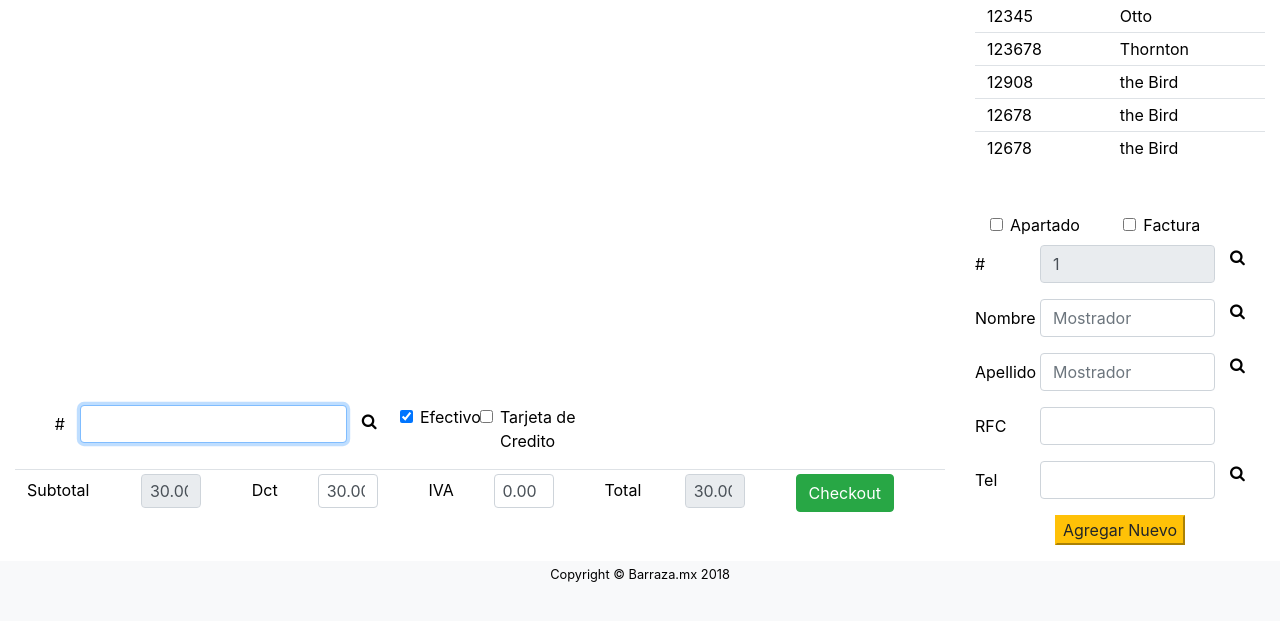
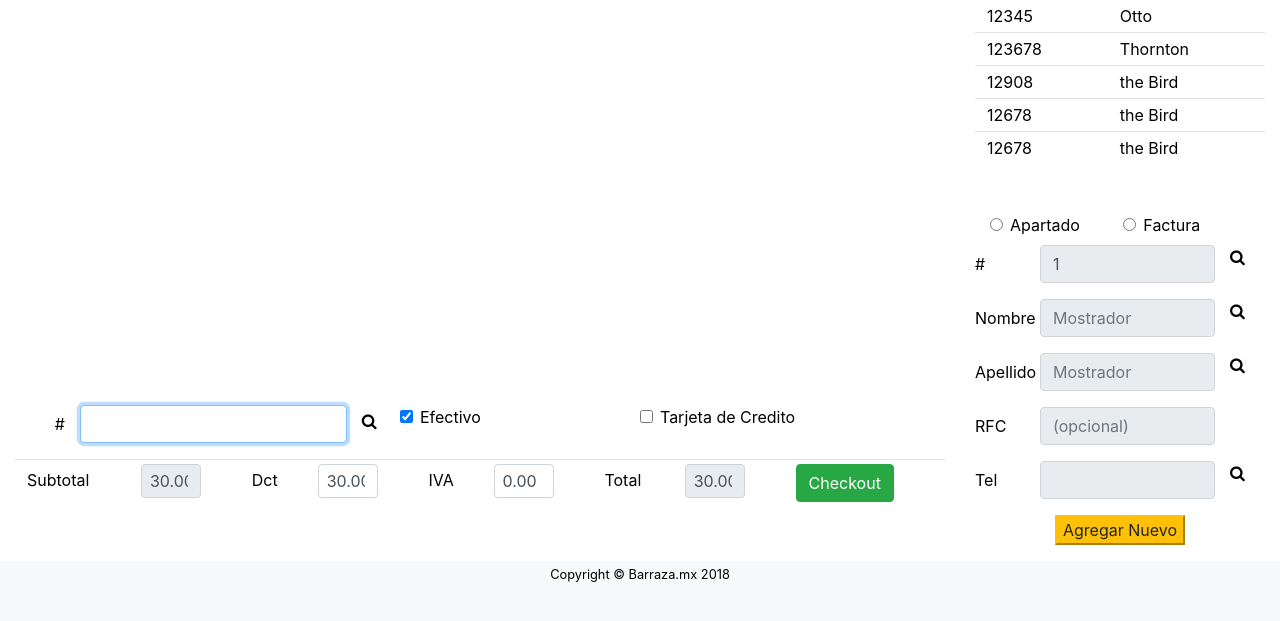
Before and after one commit to sergiobarraza/PDVJoyeria, a PHP site: page /pdv2.php in a window 1280 px wide. Shown: the part 99-720 px from the top of the page. Run offline with PHP 8.4, Linux system fonts and the light colour scheme; data that the repository does not hold is empty; a stand-in replaces the project's code that opens the database connection.

Commit message:
Arreglos pequenos a pdv2

```diff
--- a/pdv2.php
+++ b/pdv2.php
@@ -103,13 +103,13 @@
                   </div>
                   </div>
               </div>
-              <div class="form-check col-sm-1">
+              <div class="form-check col-sm-3">
               <input class="form-check-input" type="checkbox" value="" id="CheckEfectivo"  checked="true">
                 <label class="form-check-label" for="defaultCheck1" >
                 Efectivo
               </label>
             </div>
-            <div class="form-check col-sm-2">
+            <div class="form-check col-sm-3">
               <input class="form-check-input" type="checkbox" value="" id="CheckEfectivo" >
                 <label class="form-check-label" for="defaultCheck1" >
                 Tarjeta de Credito
@@ -125,7 +125,7 @@
                     <td class="pt-2">Dct</td><td><input type="text" name="dcto" value="30.00" class="form-control pt-1 pb-1 pl-2" style="width: 60px;"></td>
                     <td class="pt-2">IVA</td><td><input type="text" name="dcto" value="0.00" class="form-control pt-1 pb-1 pl-2" style="width: 60px;"></td>
                     <td class="pt-2">Total</td><td><input type="text" name="dcto" value="30.00" class="form-control pt-1 pb-1 pl-2" style="width: 60px;" readonly=""></td>
-                    <td><button class="btn btn-success">Checkout</button></td>
+                    <td><button class="btn btn-success" data-toggle="modal" data-target="#checkoutModal">Checkout</button></td>
                   </tr>
                 </table>
               </div>
@@ -174,13 +174,13 @@
             <div class="row mb-2">
               <div class="col-sm-1"></div>
               <div class="form-check col-sm-5">
-                <input class="form-check-input" type="checkbox" value="" id="defaultCheck1" onchange="apartadoclick();">
+                <input class="form-check-input" type="radio" name="payment_type" value="" id="defaultCheck1" onchange="apartadoclick();">
                   <label class="form-check-label" for="defaultCheck1" >
                   Apartado
                 </label>
               </div>
               <div class="form-check col-sm-5">
-                <input class="form-check-input" type="checkbox" value="" id="defaultCheck2" onchange="apartadoclick();">
+                <input class="form-check-input" type="radio" name="payment_type" value="" id="defaultCheck2" onchange="apartadoclick();">
                   <label class="form-check-label" for="defaultCheck2">
                   Factura
                 </label>
@@ -196,27 +196,27 @@
               <div class="form-group row">
                 <label for="Name" class="col-sm-3 col-form-label">Nombre</label>
                 <div class="col-sm-9 row">
-                    <input type="text" class="form-control col-sm-10" id="nombre" name="nombre" placeholder="Mostrador">
+                    <input type="text" class="form-control col-sm-10" id="Name" name="nombre" placeholder="Mostrador" readonly>
                     <div class="col-sm-2"><i class="fa fa-search clickable"></i></div>
                 </div>
               </div>
               <div class="form-group row">
                 <label for="LastName" class="col-sm-3 col-form-label">Apellido</label>
                 <div class="col-sm-9 row">
-                    <input type="text" class="form-control col-sm-10" id="apellido" name="apellido" placeholder="Mostrador">
+                    <input type="text" class="form-control col-sm-10" id="LastName" name="apellido" placeholder="Mostrador" readonly>
                     <div class="col-sm-2"><i class="fa fa-search clickable"></i></div>
                 </div>
               </div>
               <div class="form-group row">
                 <label for="RFC" class="col-sm-3 col-form-label">RFC</label>
                 <div class="col-sm-9 row">
-                    <input type="text" class="form-control col-sm-10" id="rfc" name="rfc" placeholder="" >
+                    <input type="text" class="form-control col-sm-10" id="RFC" name="rfc" placeholder="(opcional)" readonly>
                 </div>
               </div>
               <div class="form-group row">
                 <label for="Tel" class="col-sm-3 col-form-label">Tel</label>
                 <div class="col-sm-9 row">
-                    <input type="text" class="form-control col-sm-10" id="tel" name="tel" placeholder="" >
+                    <input type="text" class="form-control col-sm-10" id="Tel" name="tel" placeholder="" readonly>
                     <div class="col-sm-2"><i class="fa fa-search clickable"></i></div>
                 </div>
               </div>
```
Also changed, not shown: footer-pdv.php (line endings or trailing spaces).
